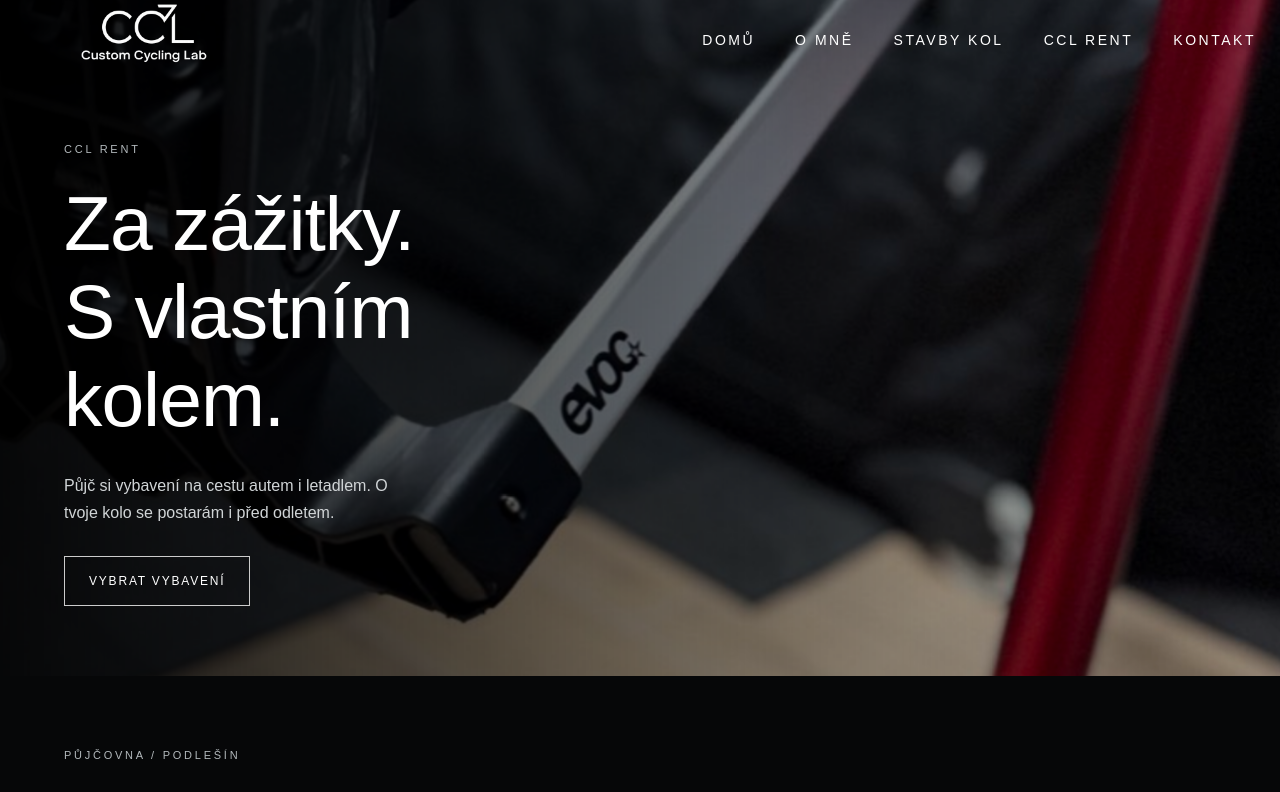
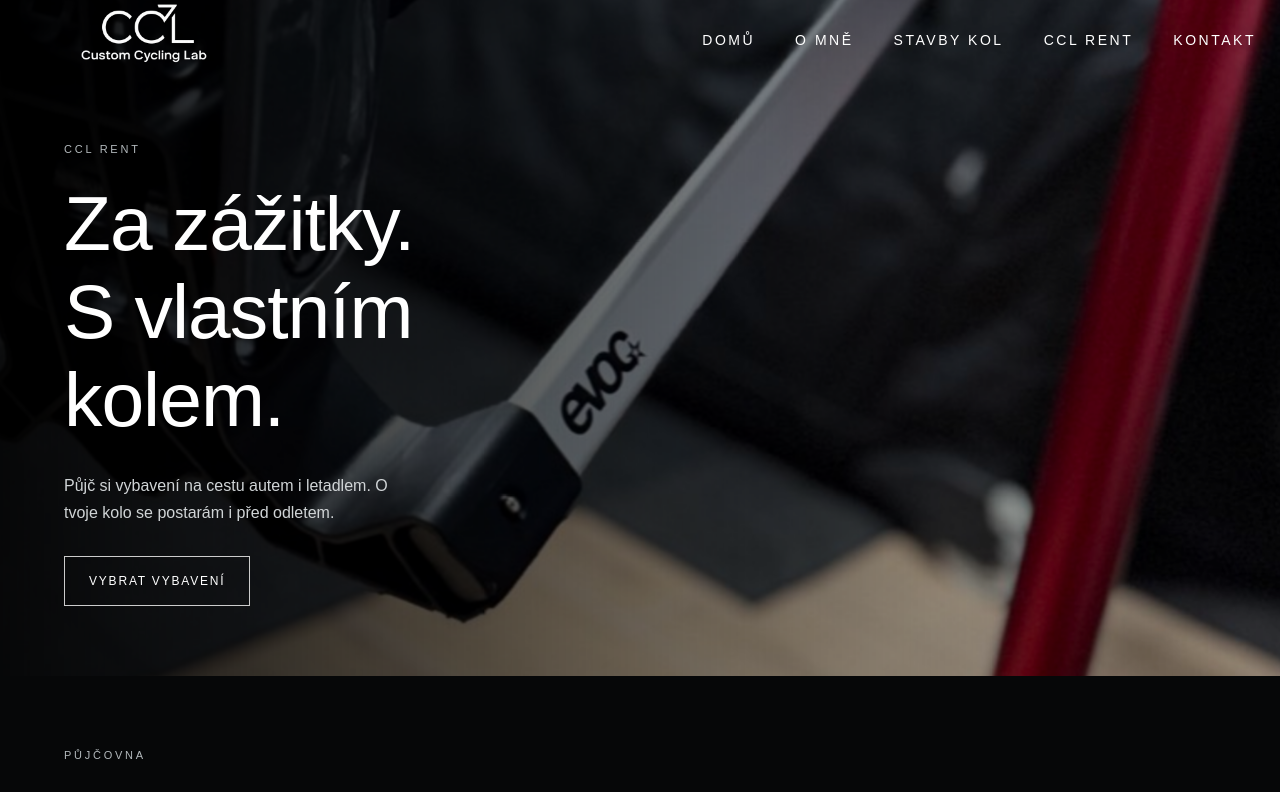
Before and after one commit to marcelboranek-beep/cyclinglab-live, a Next.js app: page /ccl-rent in a window 1280 px wide. Shown: the top 792 px of the page. Built offline with nearby package versions, Linux system fonts and the light colour scheme; no server answers.

Commit message:
Shorten rental section label to Půjčovna

```diff
--- a/app/ccl-rent/RentContent.tsx
+++ b/app/ccl-rent/RentContent.tsx
@@ -68,7 +68,7 @@ export default function RentContent({ enabled }: { enabled: boolean }) {
       <div className={s.heroCopy}><div className={s.eyebrow}>CCL Rent</div><h1>Za zážitky.<br />S vlastním<br />kolem.</h1><p>Půjč si vybavení na cestu autem i letadlem. O tvoje kolo se postarám i před odletem.</p><button className={s.button} onClick={() => scrollTo("rent-products")}>Vybrat vybavení</button></div>
     </section>
     <div className={s.content}>
-      <div className={s.eyebrow}>Půjčovna / Podlešín</div><h2 className={s.heading} id="rent-products" style={{ scrollMarginTop: 110 }}>Dvě cesty. Stejná radost z kola.</h2>
+      <div className={s.eyebrow}>Půjčovna</div><h2 className={s.heading} id="rent-products" style={{ scrollMarginTop: 110 }}>Dvě cesty. Stejná radost z kola.</h2>
       <div className={s.products}>
         {(["evoc", "thule"] as const).map((id, index) => <article className={s.product} key={id} data-reveal>
           <div className={`${s.photo} ${id === "evoc" ? s.evoc : ""}`}><Image src={`/rent/${id}.jpg`} alt={products[id].name} fill sizes="(max-width:650px) 100vw, 50vw" /></div>
```
